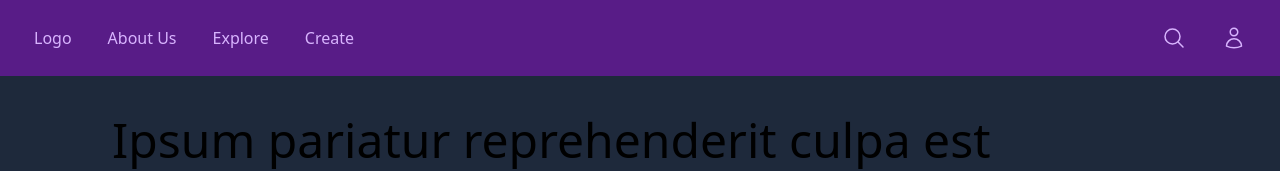
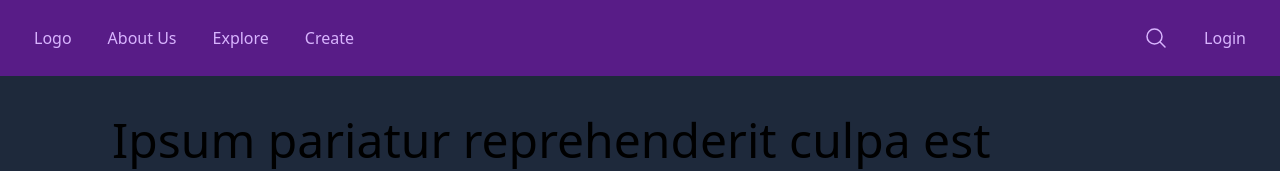
Before and after one commit to ayush117/sketchs, a React (Create React App) app: page / in a window 1280 px wide. Shown: the top 171 px of the page. Built offline with nearby package versions, Linux system fonts and the light colour scheme.

Commit message:
updated nav bar for login

```diff
--- a/src/components/RespnsiveAppBar.js
+++ b/src/components/RespnsiveAppBar.js
@@ -1,6 +1,9 @@
 import { NavLink } from "react-router-dom"
+import { useCustomContext } from "../utils/CustomContext";
 
 const ResponsiveAppBar = () => {
+  const { loginState, loginDispatch } = useCustomContext();
+
   return (
     <nav className="flex justify-between px-4 py-4 bg-purple-900 text-purple-300">
       <ul className="flex">
@@ -20,11 +23,12 @@ const ResponsiveAppBar = () => {
           </svg>
         </li>
         <li className="px-4 py-2 border-2 border-transparent hover:bg-purple-500 hover:text-purple-200 hover:border-purple-100 hover:rounded-lg">
+          {loginState.login ?
           <NavLink to="/user">
             <svg xmlns="http://www.w3.org/2000/svg" fill="none" viewBox="0 0 24 24" strokeWidth={1.5} stroke="currentColor" className="w-6 h-6">
               <path strokeLinecap="round" strokeLinejoin="round" d="M15.75 6a3.75 3.75 0 11-7.5 0 3.75 3.75 0 017.5 0zM4.501 20.118a7.5 7.5 0 0114.998 0A17.933 17.933 0 0112 21.75c-2.676 0-5.216-.584-7.499-1.632z" />
             </svg>
-          </NavLink>
+          </NavLink> : <NavLink to="/login">Login </NavLink>}
         </li>
       </ul>
     </nav>
--- a/src/pages/Login.js
+++ b/src/pages/Login.js
@@ -5,11 +5,14 @@ import { useNavigate } from "react-router-dom";
 // import GoogleLogin from 'react-google-login';
 import { GoogleLogin } from "@react-oauth/google";
 import { useCustomContext } from "../utils/CustomContext";
+import ResponsiveAppBar from "../components/RespnsiveAppBar";
 
 const Login = (props) => {
   let navigate = useNavigate();
   const { loginState, loginDispatch } = useCustomContext();
   return (
+    <>
+    <ResponsiveAppBar />
     <div className=" bg-white justify-center">
       <div>
         <h1>LOGIN WITH FACEBOOK AND GOOGLE</h1>
@@ -34,6 +37,7 @@ const Login = (props) => {
         />
       </div>
     </div>
+    </>
   );
 };
 
```
